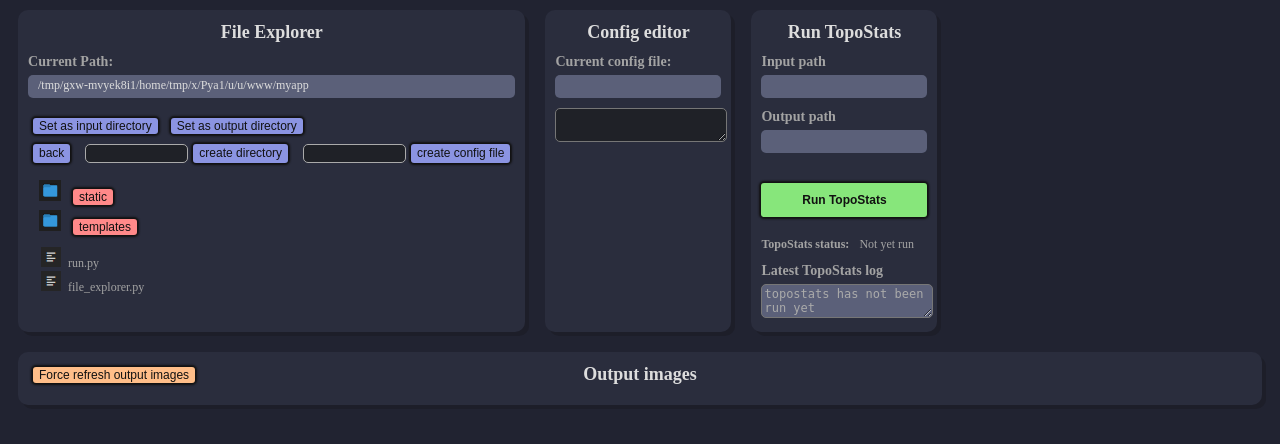
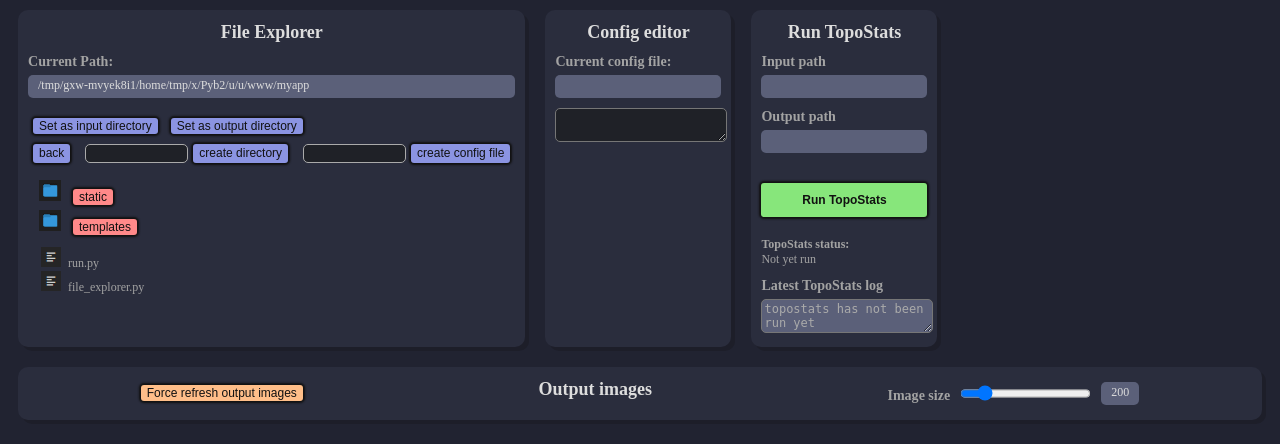
Before and after one commit to SylviaWhittle/flask-file-explorer, a Flask app: page / in a window 1280 px wide. Shown: the part 128-572 px from the top of the page. Run offline with Flask 3, Linux system fonts and the light colour scheme; some libraries are stand-ins or nearby versions.

Commit message:
Add image side scroll bar

```diff
--- a/myapp/static/style.css
+++ b/myapp/static/style.css
@@ -201,7 +201,7 @@ figure {
 }
 
 .topostats-status-container {
-    display: flex;
+    justify-content: space-evenly;
 }
 
 .topostats-status-inner {
@@ -210,13 +210,29 @@ figure {
 
 .image-output-header-section {
     display: flex;
-    justify-content: center;
-    position: relative;
+    flex-direction: row;
+    justify-content: space-around;
 }
 
+.slider-container {
+    display: flex;
+    flex-direction: row;
+    justify-content: space-between;
+}
+
+.image-size-display {
+    padding: 3px 10px 5px 10px;
+    color: var(--bright);
+    background-color: var(--output-colour);
+    border-radius: 5px;
+    margin: auto 0px auto 10px;
+}
+
+.image-output-header-section h2 {}
+
 .image-output-header-section button {
-    position: absolute;
-    left: 0;
+    /* padding: 0px 0px 0px 0px; */
+    margin: auto 0px auto 0px;
     background-color: var(--colour-b2);
 }
 
@@ -233,7 +249,7 @@ figure {
     color: #ffffff;
     box-shadow: rgba(3, 8, 20, 0.1) 0px 0.15rem 0.5rem, rgba(2, 8, 20, 0.1) 0px 0.075rem 0.175rem;
     border-radius: 4px;
-    transition: all 500ms;
+    transition: all 100ms;
 
     /* background-size: cover; */
     /* background-position: center;
@@ -258,8 +274,7 @@ figure {
 
     /* 1fr means 1 fractional unit, ie one part of the available space. */
     /* auto-fit calculates the number of rows and columns on the fly */
-    grid-template-columns: repeat(auto-fit, minmax(300px, 300px));
-
+    grid-template-columns: repeat(auto-fit, minmax(200px, 200px))
 }
 
 #topostats-latest-log {
--- a/myapp/templates/main-page/index.html
+++ b/myapp/templates/main-page/index.html
@@ -481,10 +481,33 @@
 
 <div class="content-block">
     <div class="image-output-header-section">
+
+        <button id="refresh-image-output-btn">Force refresh output images</button>
+
         <h2>Output images</h2>
-        <button id="refresh-image-output-btn">Force refresh output images</button>
+
+        <div class="slider-container">
+            <h3>Image size</h3>
+            <input type="range" min="100" max="800" value="200" class="slider" id="image-size-slider"
+                onchange="update_image_size(this.value);">
+            <div class="image-size-display" id="image-size-display"></div>
+        </div>
+
+        <script>
+            $("#image-size-display").text($("#image-size-slider").val());
+            function update_image_size(size) {
+                console.log("image slider value changed: " + size);
+                $("#image-size-display").text(size);
+                $(".image-grid-container").each(function (index, element) {
+                    element.style.gridTemplateColumns = `repeat(auto-fit, minmax(${size}px, ${size}px))`;
+                });
+
+            }
+        </script>
     </div>
+
     <div id="image-grid-container-container" class="image-grid-container-container">
     </div>
 </div>
+
 {% endblock %}
```
